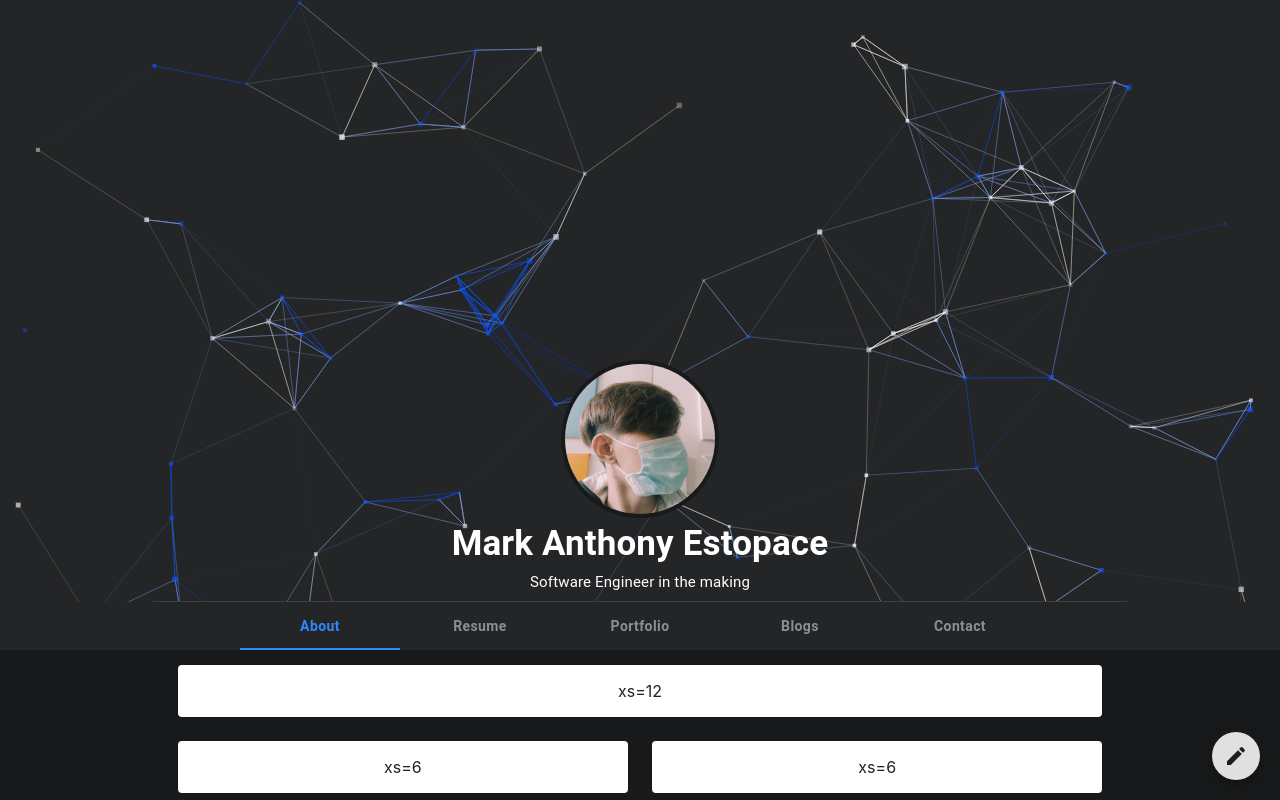
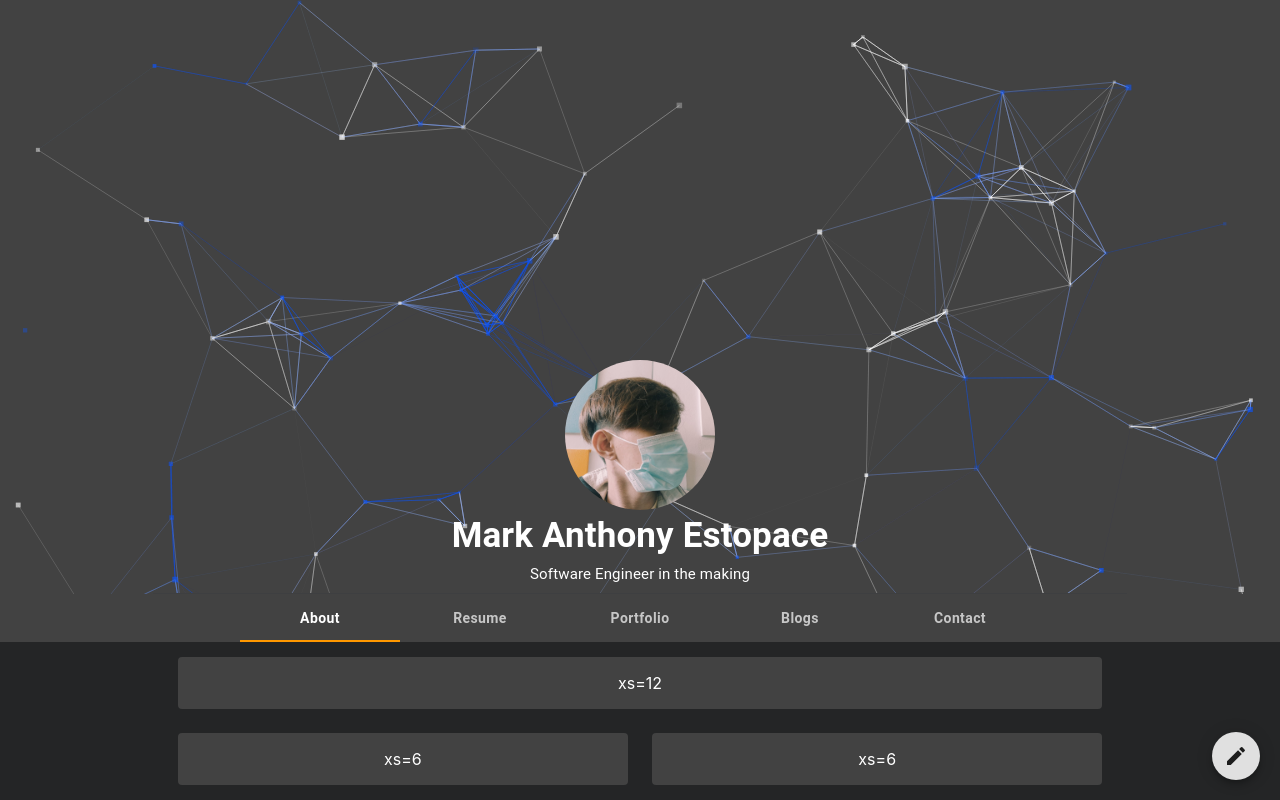
Before and after one commit to EstopaceMA/fb-like-profile-ui, a React (Create React App) app: page / in a window 1280 px wide. Shown: the top 800 px of the page. Built offline with nearby package versions, Linux system fonts and the light colour scheme.

Commit message:
Added Dark/Light mode

```diff
--- a/src/App.tsx
+++ b/src/App.tsx
@@ -1,4 +1,5 @@
 import React, { Component } from 'react';
+import { connect } from 'react-redux';
 
 import ProfileCover from '../src/components/ProfileCover';
 import CustomTabs from '../src/components/CustomTabs';
@@ -6,20 +7,56 @@ import CustomParticles from '../src/components/CustomParticles';
 
 import Fab from '@material-ui/core/Fab';
 import EditIcon from '@material-ui/icons/Edit';
+import { createMuiTheme, ThemeProvider } from "@material-ui/core/styles";
+import {
+  orange,
+  lightBlue,
+  deepPurple,
+  deepOrange
+} from "@material-ui/core/colors";
 
-class App extends Component {
+import { AppState } from '../src/store';
+import { SystemsState } from '../src/store/system/types';
+
+
+interface AppProps {
+  system: SystemsState;
+}
+
+class App extends Component<AppProps> {
   render() {
+    const isDarkMode = this.props.system.isDarkMode;
+    const palletType = isDarkMode ? "dark" : "light";
+    const mainPrimaryColor = isDarkMode ? orange[500] : lightBlue[500];
+    const mainSecondaryColor = isDarkMode ? deepOrange[900] : deepPurple[500];
+    const darkTheme = createMuiTheme({
+      palette: {
+        type: palletType,
+        primary: {
+          main: mainPrimaryColor
+        },
+        secondary: {
+          main: mainSecondaryColor
+        }
+      }
+    });
     return (
       <>
+        <ThemeProvider theme={darkTheme}>
           <CustomParticles/>
           <ProfileCover/>
           <CustomTabs />
           <Fab aria-label="Message" size="medium" style={{ position: "fixed", bottom: 20, right: 20 }}>
             <EditIcon />
           </Fab>
+        </ThemeProvider>
       </>
     )
   }
 }
 
-export default App;
+const mapStateToProps = (state: AppState) => ({
+  system: state.systems
+});
+
+export default connect(mapStateToProps)(App);
--- a/src/components/CustomParticles.tsx
+++ b/src/components/CustomParticles.tsx
@@ -1,25 +1,36 @@
 import React, {Component} from 'react';
 import Particles from "react-tsparticles";
+import { connect } from 'react-redux';
 
-class CustomParticles extends Component {
-  constructor(props) {
+import { AppState } from '../store';
+import { SystemsState } from '../store/system/types';
+
+
+interface AppProps {
+  system: SystemsState;
+}
+class CustomParticles extends Component<AppProps> {
+
+
+  constructor(props: any) {
     super(props);
 
     this.particlesInit = this.particlesInit.bind(this);
     this.particlesLoaded = this.particlesLoaded.bind(this);
   }
 
-  particlesInit(main) {
+  particlesInit(main: any) {
     console.log(main);
 
     // you can initialize the tsParticles instance (main) here, adding custom shapes or presets
   }
 
-  particlesLoaded(container) {
+  particlesLoaded(container: any) {
     console.log(container);
   }
 
   render() {
+    const setColor = this.props.system.isDarkMode ? "#424242" : "#FFFFFF";
     return (
       <Particles
         id="tsparticles"
@@ -28,7 +39,7 @@ class CustomParticles extends Component {
         options={{
           fps_limit: 60,
           background: {
-            color: "#242526"
+            color: setColor
           },
           interactivity: {
             detect_on: "window",
@@ -101,4 +112,8 @@ class CustomParticles extends Component {
   }
 }
 
-export default CustomParticles;
+const mapStateToProps = (state: AppState) => ({
+  system: state.systems
+});
+
+export default connect(mapStateToProps)(CustomParticles);
--- a/src/components/CustomTabs.tsx
+++ b/src/components/CustomTabs.tsx
@@ -1,12 +1,11 @@
 import React from 'react';
-import { makeStyles, Theme } from '@material-ui/core/styles';
+import { makeStyles, Theme, useTheme } from '@material-ui/core/styles';
 import Paper from '@material-ui/core/Paper';
 import Tabs from '@material-ui/core/Tabs';
 import Tab from '@material-ui/core/Tab';
 import Box from '@material-ui/core/Box';
 import Grid from '@material-ui/core/Grid';
 import Container from '@material-ui/core/Container';
-
 interface TabPanelProps {
   children?: React.ReactNode;
   index: any;
@@ -45,18 +44,16 @@ function a11yProps(index: any) {
 const useStyles = makeStyles((theme: Theme) => ({
   root: {
     flexGrow: 1,
-    backgroundColor: "#242526",
     position: "sticky",
     top: "0"
   },
 
   tabsContainer: {
     flexGrow: 1,
-    backgroundColor: "#18191A",
+    backgroundColor: "#242526",
     paddingLeft: "12vw",
     paddingRight: "12vw",
-    height: "100vw",
-    color: "#fff"
+    height: "100vw"
   },
 
   paperRoot: {
@@ -80,10 +77,9 @@ export default function SimpleTabs() {
   return (
     <>
     <div className={classes.root}>
-      <Paper square style={{ background: "#242526" }}>
+      <Paper square>
         <Tabs
-          indicatorColor="primary"
-          textColor="inherit" value={value}
+          indicatorColor="primary" value={value}
           onChange={handleChange}
           aria-label="tabs"
           variant="scrollable"
--- a/src/index.css
+++ b/src/index.css
@@ -12,14 +12,14 @@ code {
     monospace;
 }
 
-.MuiAvatar-root {
+/* .MuiAvatar-root {
     border: 4px solid #18191A;
-}
+} */
 
-.MuiButton-root {
+/* .MuiButton-root {
   text-transform: none !important;
   color: #B8BBBF !important;
-}
+} */
 
 .MuiPaper-elevation1 {
   box-shadow: unset !important;
@@ -30,7 +30,7 @@ code {
   font-weight: 600 !important;
 }
 
-.MuiTab-textColorInherit {
+/* .MuiTab-textColorInherit {
   color: #B8BBBF !important;
 }
 
@@ -40,7 +40,7 @@ code {
 
 .PrivateTabIndicator-colorPrimary-8 {
   background-color: #2E89FF !important;
-}
+} */
 
 
 
--- a/src/index.tsx
+++ b/src/index.tsx
@@ -1,8 +1,13 @@
 import ReactDOM from 'react-dom';
+import { Provider } from 'react-redux';
+
 import './index.css';
 import App from './App';
+import store from './store';
 
 ReactDOM.render(
-    <App />,
+    <Provider store={store}>
+      <App />
+    </Provider>,
   document.getElementById('root')
 );
--- /dev/null
+++ b/src/store/index.ts
@@ -0,0 +1,11 @@
+import { createStore, combineReducers } from 'redux';
+
+
+import systemsReducer from './system/reducers';
+
+const rootReducer = combineReducers({
+    systems: systemsReducer
+});
+
+export type AppState = ReturnType<typeof rootReducer>;
+export default createStore(rootReducer);
--- /dev/null
+++ b/src/store/system/reducers.ts
@@ -0,0 +1,23 @@
+import {
+    SystemsAction,
+    SystemsState,
+    SET_DARK_MODE
+} from './types';
+
+
+const INITIAL_STATE: SystemsState = {
+    isDarkMode: true
+}
+
+const systemsReducer = (state = INITIAL_STATE, action: SystemsAction): SystemsState => {
+    switch(action.type) {
+        case SET_DARK_MODE: {
+            return {...state, isDarkMode: action.payload };
+        }
+        default: {
+            return state;
+        }
+    }
+}
+
+export default systemsReducer;
--- /dev/null
+++ b/src/store/system/types.ts
@@ -0,0 +1,12 @@
+export interface SystemsState {
+    isDarkMode: boolean;
+}
+
+export const SET_DARK_MODE = 'set_dark_mode';
+
+export interface SetDarkModeAction {
+    type: typeof SET_DARK_MODE;
+    payload: boolean;
+}
+
+export type SystemsAction = SetDarkModeAction;
```
Also changed, not shown: src/store/system/actions.ts (added, +9 -0 lines).
